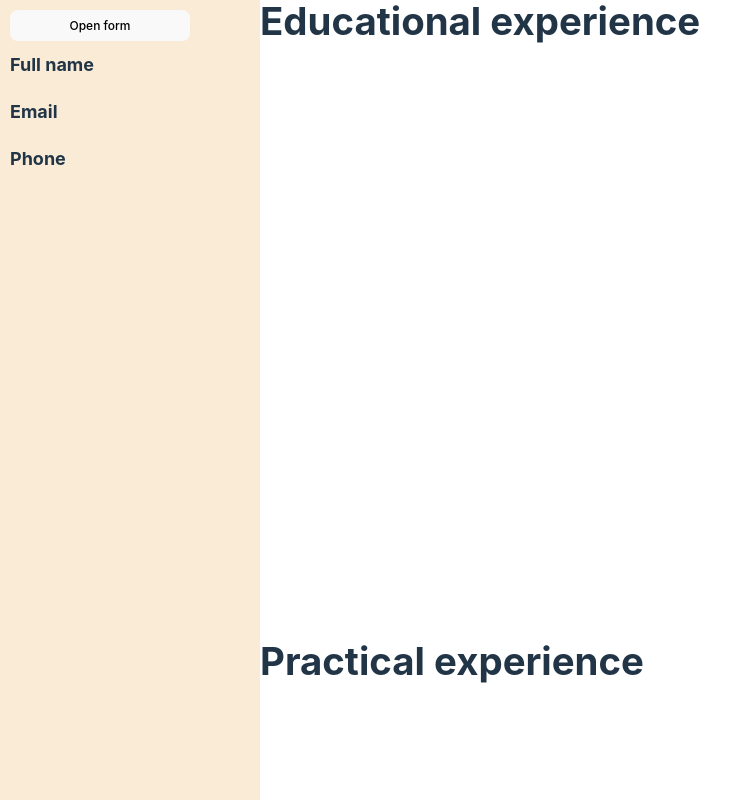
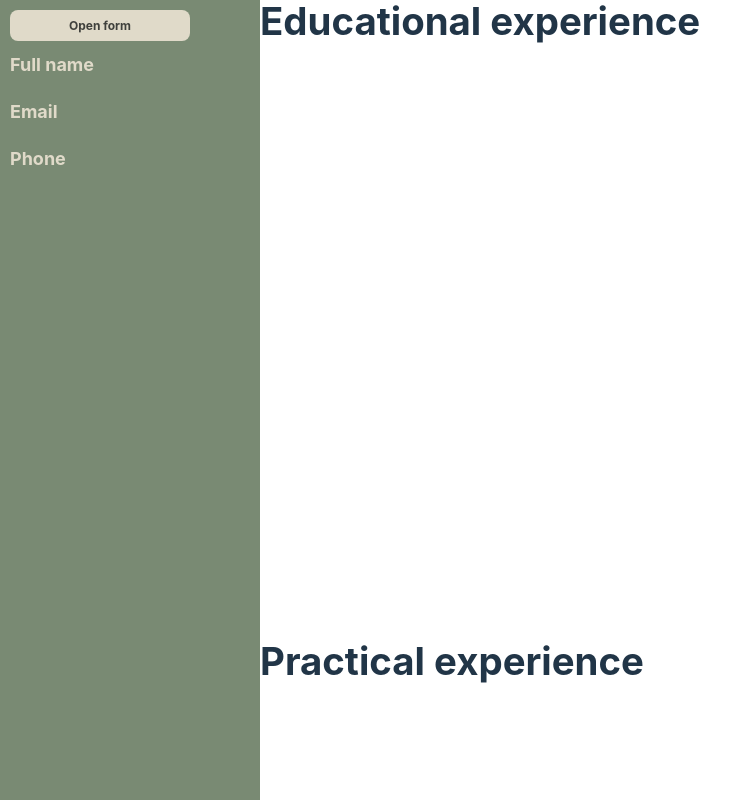
Before and after one commit to Francois-T9/cv-app, a React (Vite) app in the folder cv/: page / in a window 1280 px wide. Shown: the top 800 px of the page, without its empty margins (0-752 px from the left). Built offline with nearby package versions, Linux system fonts and the light colour scheme.

Commit message:
Styled the general information page, inputs and buttons

```diff
--- a/cv/src/styles/general.css
+++ b/cv/src/styles/general.css
@@ -11,7 +11,8 @@
 
   display: flex;
   flex-direction: column;
-  background-color: antiquewhite;
+  background-color: var(--green);
+  color: var(--white);
   gap: 10px;
 }
 
@@ -19,7 +20,7 @@
   display: flex;
   flex-direction: column;
 
-  border: 1px solid black;
+  border: 2px solid var(--black);
   padding: 10px;
   border-radius: 10px;
   gap: 10px;
@@ -28,8 +29,24 @@
 .general input {
   border-radius: 10px;
   padding: 5px;
+  background-color: var(--white);
+  border: 1px solid var(--black);
+  font-family: Inter, system-ui, Avenir, Helvetica, Arial, sans-serif;
+
+  /* font-family: inherit; */
 }
 
 .open-form-btn {
   width: 15em;
 }
+
+button {
+  background-color: var(--white);
+  color: var(--black);
+  font-weight: 700;
+}
+
+label {
+  font-weight: 700;
+  font-size: larger;
+}
```
